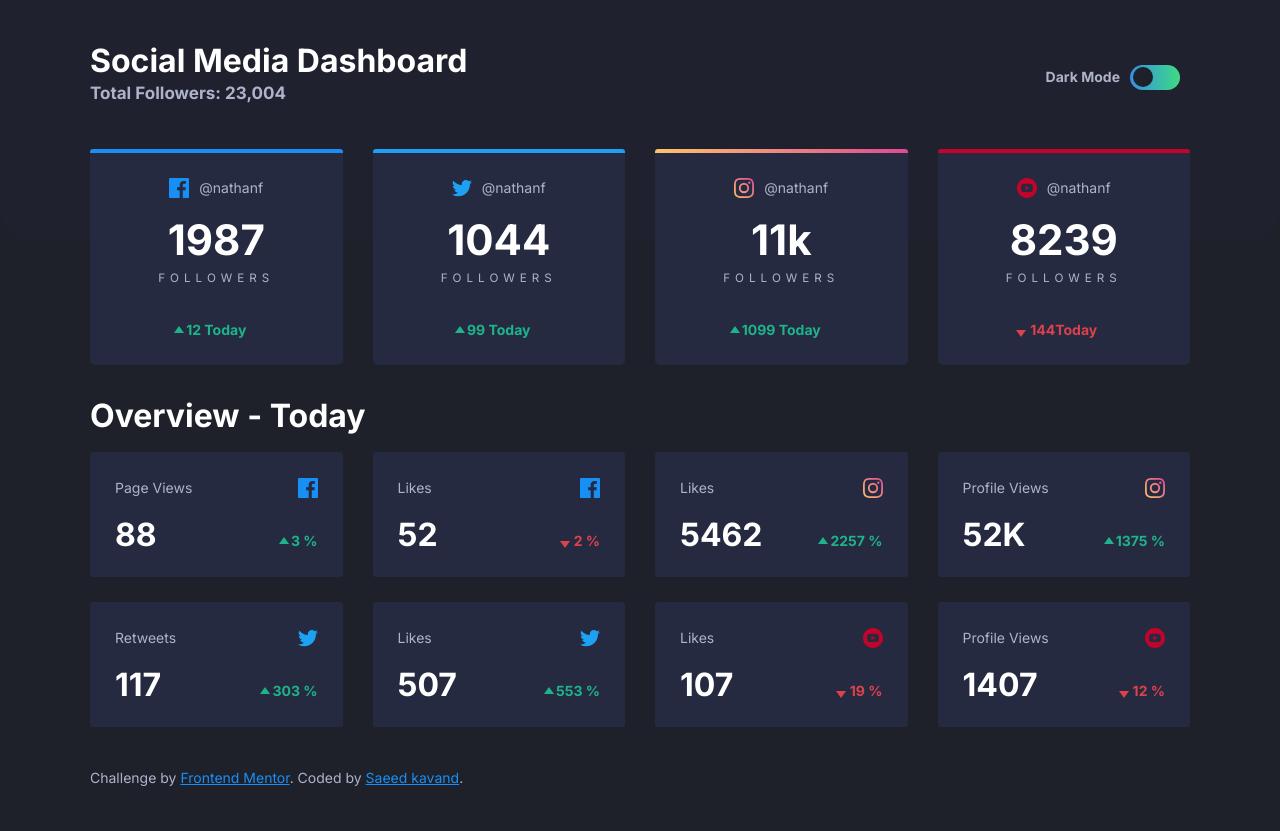
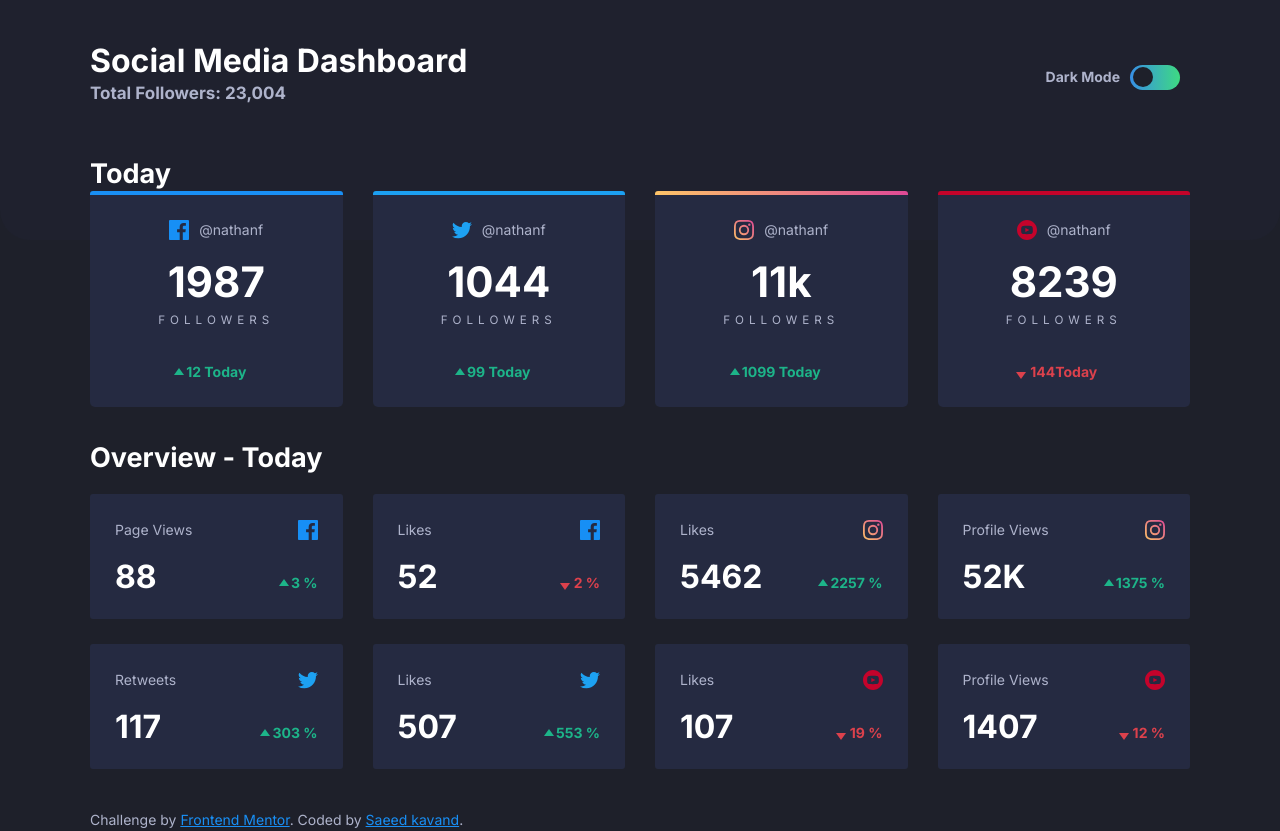
Before and after one commit to saeed-dev-65/dashboard-main, a plain HTML site: page index.html in a window 1280 px wide. Before the commit the page ends 800 px from the top, so only its background shows below. Drawn offline with Linux system fonts and the light colour scheme.

Commit message:
Update index.html

```diff
--- a/index.html
+++ b/index.html
@@ -37,6 +37,7 @@
 
     <section class="hero">
         <div class="container">
+            <h2>Today</h2>
             <div class="hero-container">
                 <!-- card -->
                 <div class="card card__hero facebook">
@@ -105,7 +106,7 @@
     <!-- overview -->
     <section class="overview my-1">
         <div class="container">
-            <h1 class="head">Overview - Today</h1>
+            <h2 class="head">Overview - Today</h2>
             <div class="card-row-container">
                 <div class="card card__regular">
                     <div class="icon-container">
```
